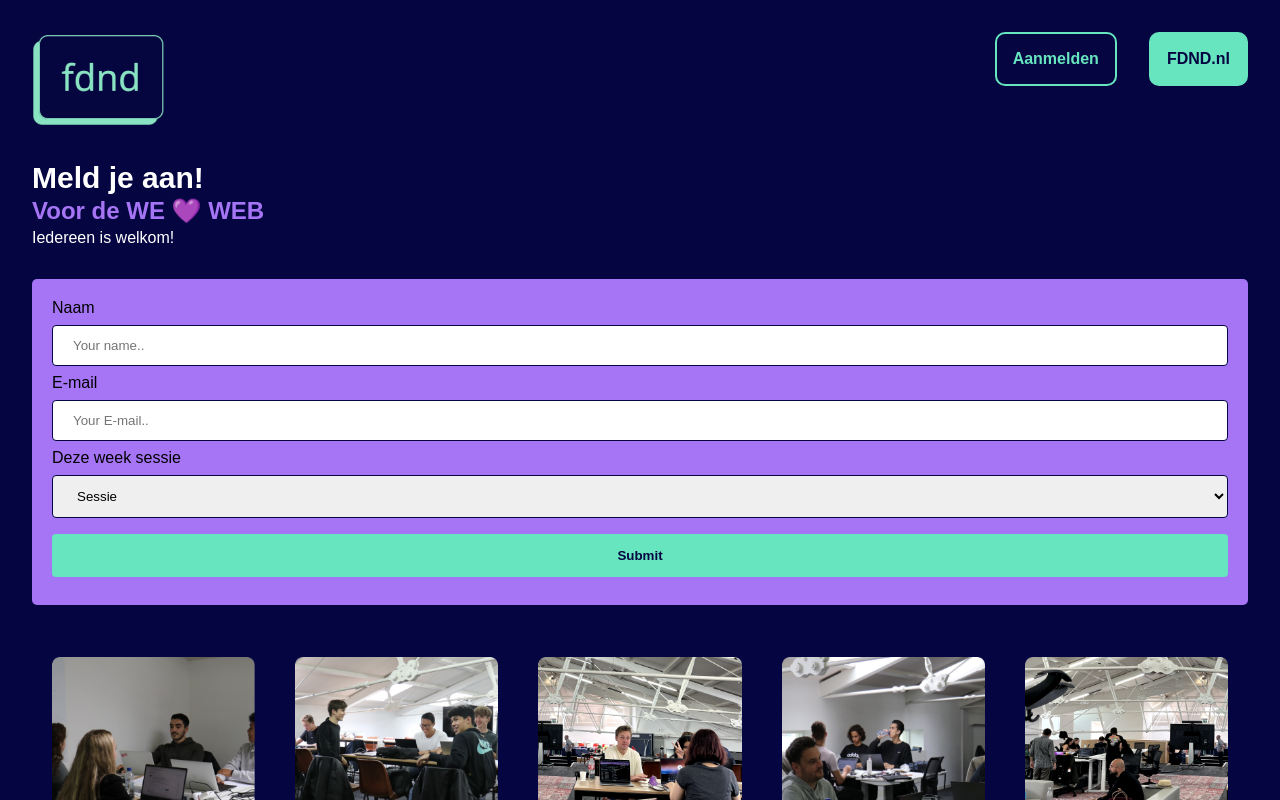
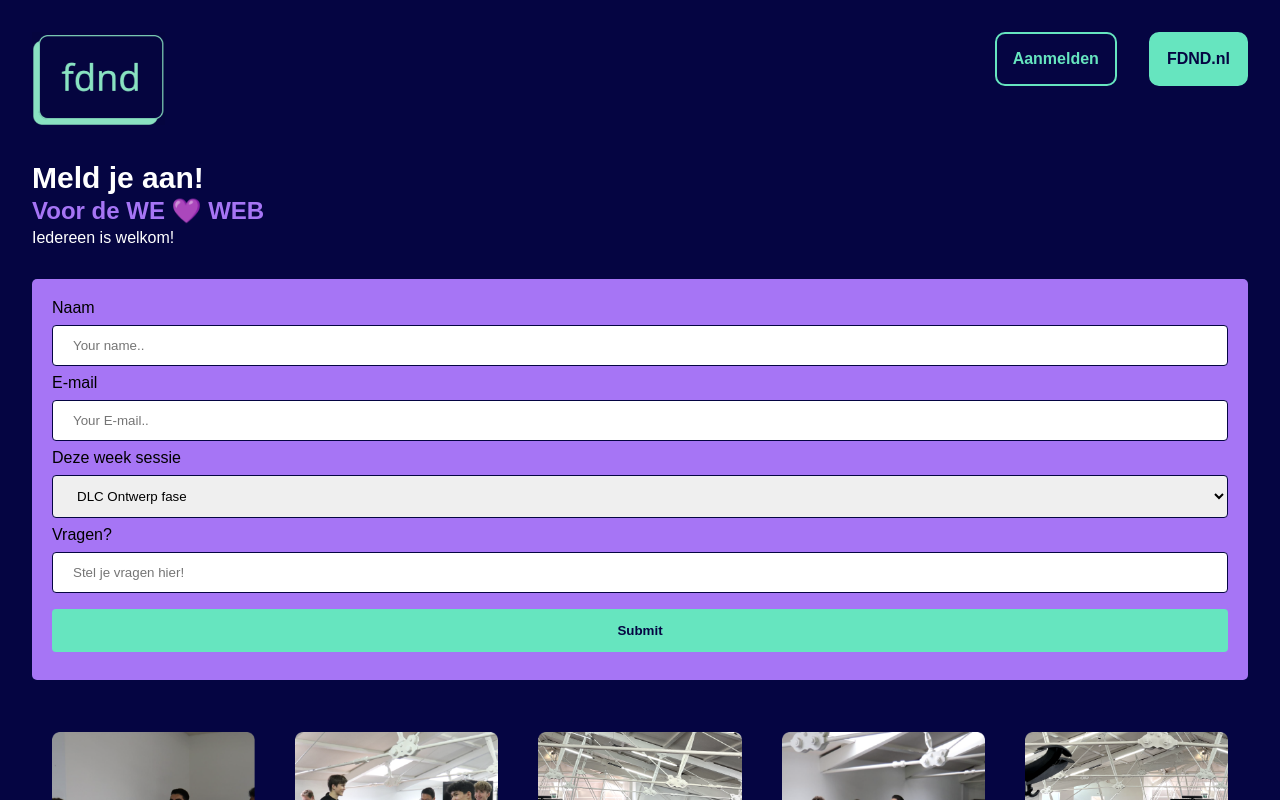
Before and after one commit to EmonaSantiago/WeLoveWebBlog, a SvelteKit app: page /aanmelden in a window 1280 px wide. Shown: the top 800 px of the page. Built offline with nearby package versions, Linux system fonts and the light colour scheme.

Commit message:
Werkende form

```diff
--- a/src/routes/aanmelden/+page.svelte
+++ b/src/routes/aanmelden/+page.svelte
@@ -7,7 +7,7 @@
   <h2>Voor de WE 💜 WEB</h2>
   <p>Iedereen is welkom!</p>
   <div class="form">
-    <form action="/action_page.php">
+    <form action="https://formspree.io/f/moqzowdg" method="POST">
       <label for="fname">Naam</label>
       <input
         type="text"
@@ -26,10 +26,21 @@
 
       <label for="country">Deze week sessie</label>
       <select id="country" name="country">
-        <option value="sessie">Sessie</option>
-        <option value="sessie">Sessie</option>
-        <option value="sessie">Sessie</option>
+        <option value="sessie">DLC Ontwerp fase</option>
+        <option value="sessie">Adobe illustrator Digital design</option>
+        <option value="sessie">Html/Css skills</option>
+        <option value="sessie">Project Board opzetten</option>
+        <option value="sessie">3D skills</option>
+        <option value="sessie">FDND Founder</option>
       </select>
+
+      <label for="vragen">Vragen?</label>
+      <input
+        type="text"
+        id="vragen"
+        name="Vragen"
+        placeholder="Stel je vragen hier!"
+      />
 
       <input type="submit" value="Submit" />
     </form>
```
